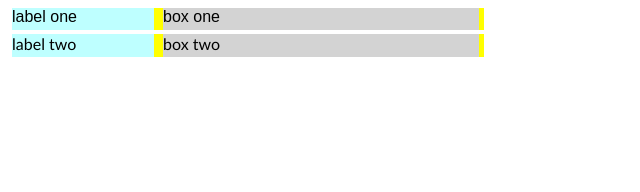
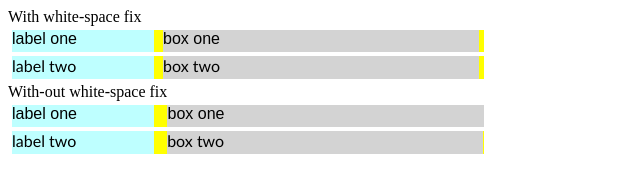
Before and after one commit to dotnetCarpenter/white-space, a plain HTML site: page trebuchet-overflow.html in a window 1280 px wide. Shown: the whole page, without its empty margins (0-640 px from the left). Drawn offline with Linux system fonts and the light colour scheme.

Commit message:
show fix vs non-fix for white-space issue

```diff
--- a/trebuchet-overflow.css
+++ b/trebuchet-overflow.css
@@ -6,7 +6,6 @@ body {
 .busted { font-family: "Trebuchet MS"; }
 .label {
   display: inline-block;
-  white-space: none;
   width: 30%;
   background-color: #beffff;
   height: 22.4px;
@@ -17,4 +16,6 @@ body {
   width: 67%;
   height: 22.4px;
   background-color: lightgray;
+  white-space: normal;
 }
+.label.fix { white-space: none; }
--- a/trebuchet-overflow.html
+++ b/trebuchet-overflow.html
@@ -7,6 +7,17 @@
   <script type="text/javascript" src="white-space.js"></script>
 </head>
 <body>
+  <label>With white-space fix</label>
+  <div class="row normal">
+    <div class="label fix">label one</div>
+    <div class="box">box one</div>
+  </div>
+  <div class="row busted">
+    <div class="label fix">label two</div>
+    <div class="box">box two</div>
+  </div>
+
+  <label>With-out white-space fix</label>
   <div class="row normal">
     <div class="label">label one</div>
     <div class="box">box one</div>
```
